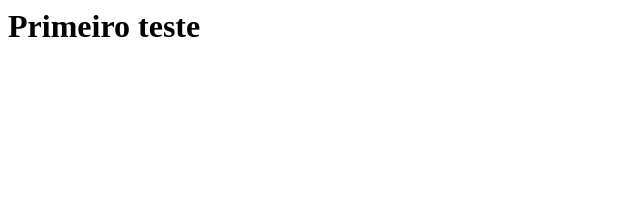
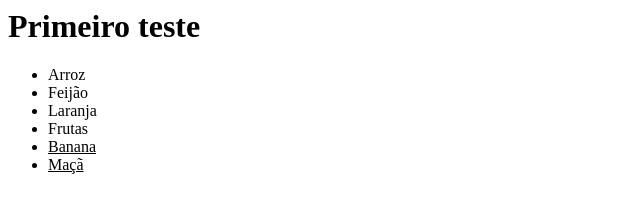
Before and after one commit to N4k4i/20252_maua_tti107_t2sub2, a plain HTML site: page TTI107/03 intro html/index.html in a window 1280 px wide. Shown: the whole page, without its empty margins (0-640 px from the left). Drawn offline with Linux system fonts and the light colour scheme.

Commit message:
aula 01 de html

```diff
--- a/TTI107/03 intro html/index.html
+++ b/TTI107/03 intro html/index.html
@@ -1 +1,15 @@
+<!-- Isso é um comentário, utilizando ctrl . ; -->
 <h1>Primeiro teste</h1>
+<ul>
+    <li>Arroz</li>
+    <li>Feijão</li>
+    <li>Laranja</li>
+    <li>
+        Frutas
+    </li>
+        <u>
+        <li>Banana</li>
+        <li>Maçã</li>
+        </u>
+    </li>
+</ul>
```
Also changed, not shown: TTI107/03 intro html/encoding.html (added, +9 -0 lines), TTI107/03 intro html/estrutura.html (added, +9 -0 lines).
